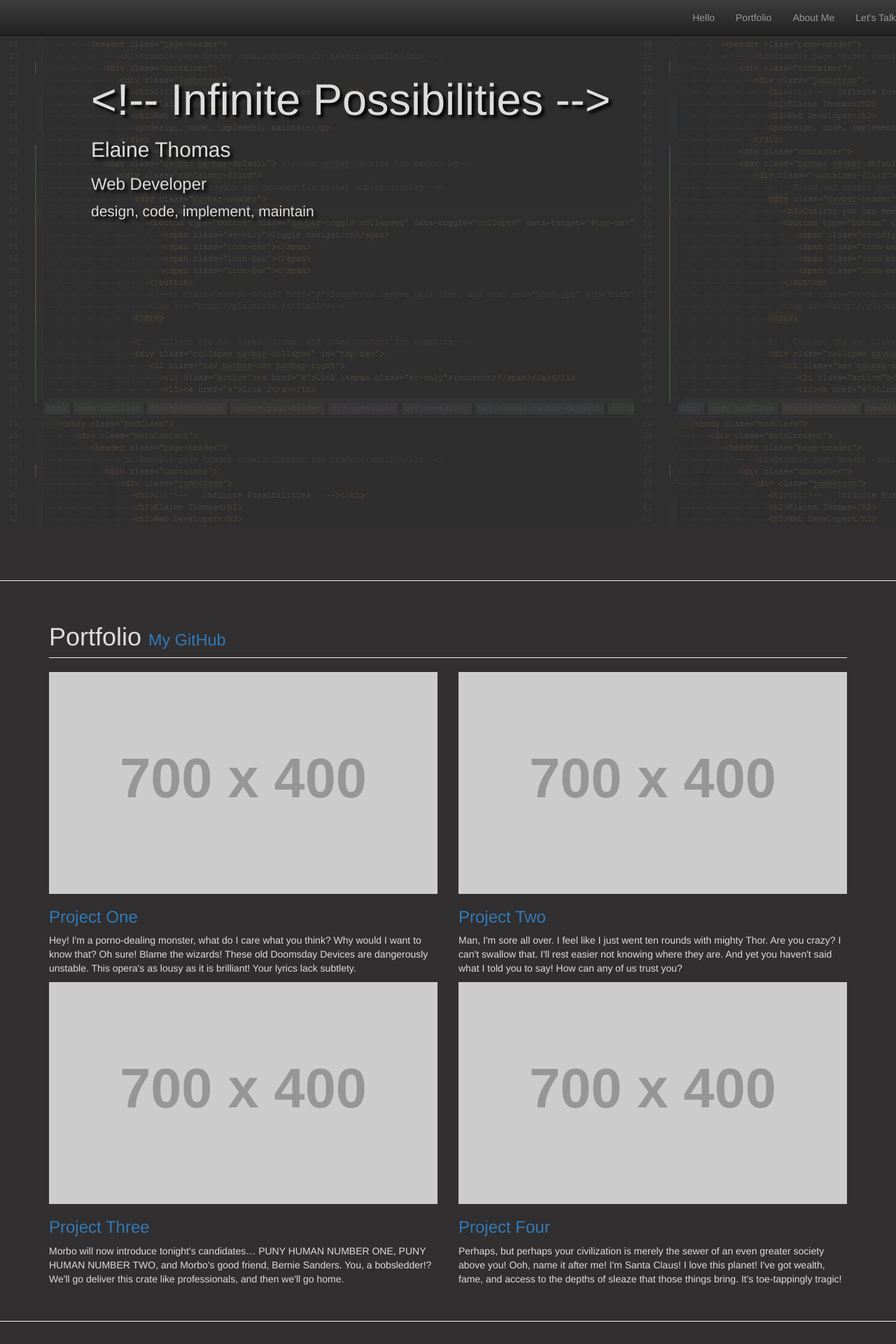
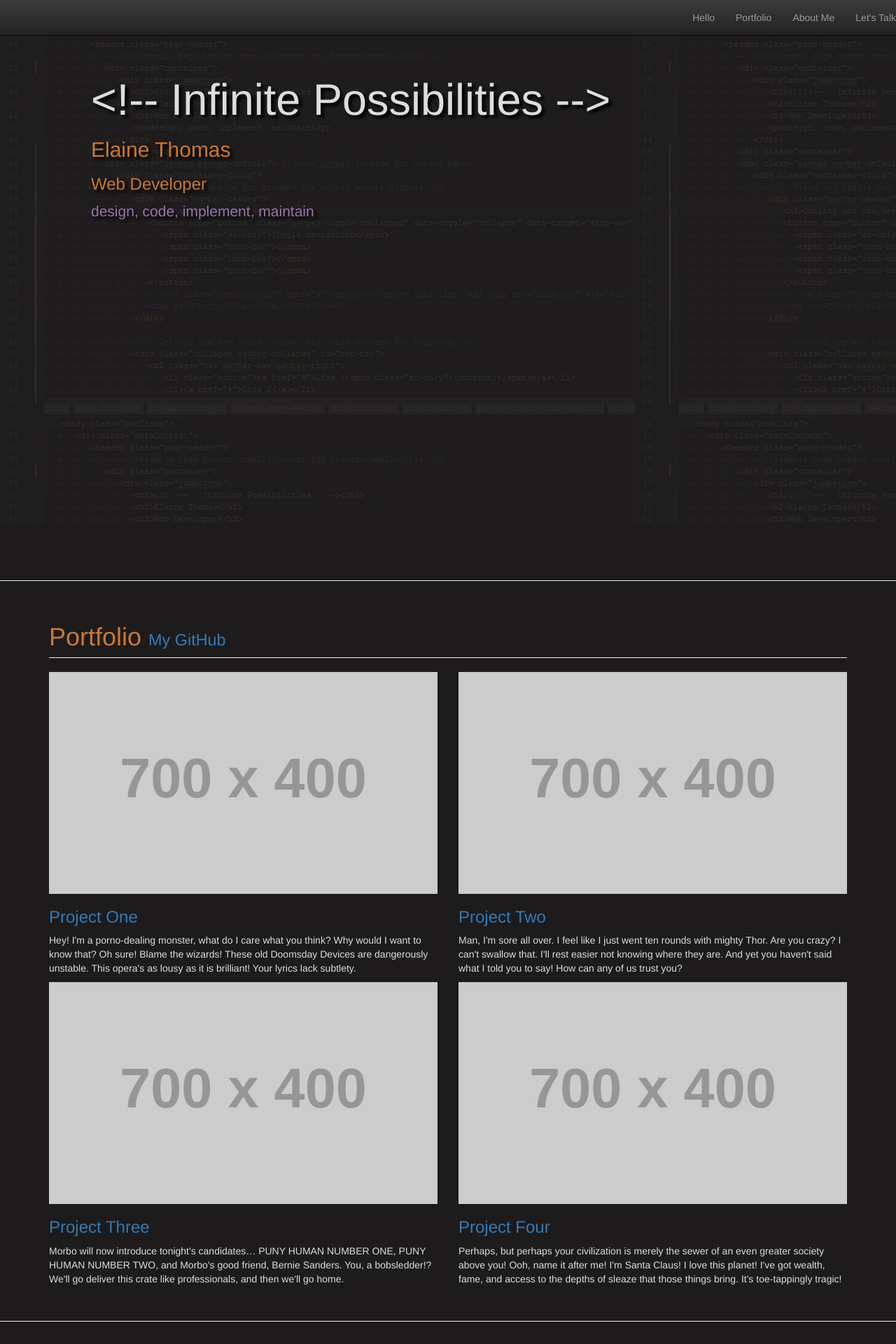
Before and after one commit to elainethomas/el41net, a PHP site: page / in a window 1280 px wide. Shown: the top 1920 px of the page at 70% size. Run offline with PHP 8.4, Linux system fonts and the light colour scheme; grey boxes labelled with a size stand in for pictures from a placeholder-image service; some libraries are stand-ins or nearby versions.

Commit message:
changes to CSS font colors, added profile photo

```diff
--- a/public_html/el41netStyle.css
+++ b/public_html/el41netStyle.css
@@ -4,47 +4,54 @@
 ***/
 
 /*corrects IE min-height bug*/
-html { display: flex;}
+html {
+	display: flex;
+}
+
 body {
 	width: 100%;
-	background: #312f30 !important;
+	background: #1d1b1c !important;
 	color: #dddddd;
 }
 
 .bg, .jumbotron {
 	height: 750px; /*bg of jumbotron needs to be same height as jumbotron */
 }
+
 /*this formats the background image on the header*/
 .bg {
 	background-image: url("images/background.jpg");
 	position: absolute;
 	width: 100%;
-	top:0;
-	left:0;
+	top: 0;
+	left: 0;
 	z-index: -1;
-	opacity: 0.15;
+	opacity: 0.12;
 }
+
 /* This formats the Jumbotron*/
 .jumbotron {
-	color: #dddddd;
 	text-shadow: black 0.3em 0.3em 0.3em;
-	background:transparent;
+	background: transparent;
 }
 
-/*this is to put the nav bar all the way at the top*/
-/*nav {*/
-	/*margin-top: -40px;*/
-/*}*/
+.jtron-h1 {
+	color: #e7be6a;
+}
 
-/*#portfolio {*/
+.jtron-h2, #portfolio {
+	color: #cb7832;
+}
 
-/*}*/
+.jtron-h3 {
+	color: #9776a9;
+}
 
 /********************************************
 * Primary Page Styles
 ********************************************/
 .form-wrap {
-	background-color: #312f30;
+	background-color: #1d1b1c;
 	margin: 0 0 50px 0;
 	padding: 20px 0 0 0;
 }
--- a/public_html/index.php
+++ b/public_html/index.php
@@ -66,10 +66,10 @@
 			<div class="container">
 				<div class="bg"></div>
 				<div class="jumbotron">
-					<h1>&lt;!-- Infinite Possibilities --></h1>
-					<h2>Elaine Thomas</h2>
-					<h3>Web Developer</h3>
-					<p>design, code, implement, maintain</p>
+					<h1 class="jtron-h1">&lt;!-- Infinite Possibilities --></h1>
+					<h2 class="jtron-h2">Elaine Thomas</h2>
+					<h3 class="jtron-h2">Web Developer</h3>
+					<p class="jtron-h3">design, code, implement, maintain</p>
 				</div>
 			</div>
 		</header>
@@ -92,7 +92,7 @@
 						</h1>
 					</div>
 				</div>
-				<!-- /.row -->
+				<!-- /row -->
 
 				<!-- Projects Row -->
 				<div class="row">
```
Also changed, not shown: public_html/images/profile.jpg (added).
